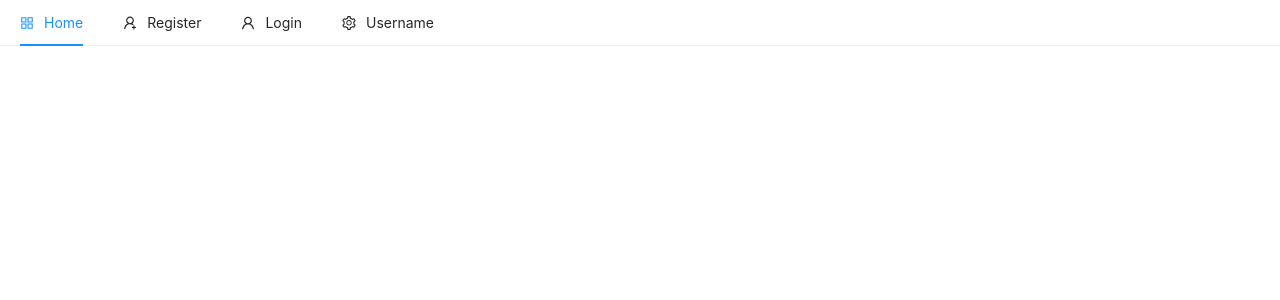
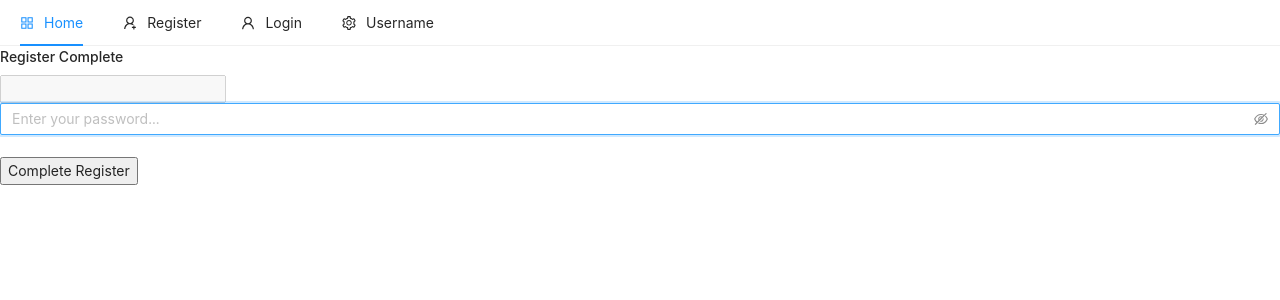
Before and after one commit to SaulAugusto115/MernEcommerce, a React (Create React App) app in the folder client/: page /register/complete in a window 1280 px wide. Shown: the top 300 px of the page. Built offline with nearby package versions, Linux system fonts and the light colour scheme.

Commit message:
Complete Registration Page with User Email Authemnticated

```diff
--- a/client/src/App.js
+++ b/client/src/App.js
@@ -9,16 +9,19 @@ import Home from './pages/Home';
 import Login from './pages/auth/Login';
 import Register from './pages/auth/Register';
 import Header from './components/nav/Header';
+import RegisterComplete from './pages/auth/RegisterComplete';
 
 
 const App = () =>  {
   return (
     <>
         <Header />
+        <ToastContainer />
         <Switch>
           <Route exact path="/" component={Home} />
           <Route exact path="/login" component={Login} />
           <Route exact path="/register" component={Register} />
+          <Route exact path="/register/complete" component={RegisterComplete} />
         </Switch>
     </>
   );
--- a/client/src/pages/auth/Register.js
+++ b/client/src/pages/auth/Register.js
@@ -1,7 +1,7 @@
 import React,{useState} from 'react';
 import {auth} from '../../firebase';
-import {toast,ToastContainer} from 'react-toastify';
-import 'react-toastify/dist/ReactToastify.css';
+import {toast} from 'react-toastify';
+
 
 const Register = () =>{
 
@@ -45,7 +45,7 @@ const registerForm = () => <form onSubmit={handleSubmit}>
                     <h4>
                         Register
                     </h4>
-                    <ToastContainer />
+
                     {registerForm()}
                 </div>
             </div>
--- /dev/null
+++ b/client/src/pages/auth/RegisterComplete.js
@@ -0,0 +1,137 @@
+import React,{useState, useEffect} from 'react';
+import {auth} from '../../firebase';
+import {toast} from 'react-toastify';
+import { Input, Space } from 'antd';
+import { EyeInvisibleOutlined, EyeTwoTone } from '@ant-design/icons';
+
+const {Password} = Input;
+
+const RegisterComplete = ({history}) =>{
+
+const [email,setEmail] = useState("");
+const [password,setPassword] = useState('');
+
+useEffect(() => {
+    setEmail(window.localStorage.getItem('emailForRegistration'))
+    console.log(window.location.href);
+    console.log(window.localStorage.getItem('emailForRegistration'))
+}, [])
+
+const handleSubmit = async (e) =>{
+  //()
+  e.preventDefault();
+
+  //console.log('ENV -->',process.env.REACT_APP_REGISTER_REDIRECT_URL);
+
+  /*const config ={
+        url: process.env.REACT_APP_REGISTER_REDIRECT_URL,
+        handleCodeInApp: true
+
+  }
+
+  await auth.sendSignInLinkToEmail(email,config);
+  toast.success(`Email is sent to ${email}, Click to link to complete your registration`);
+
+  //save user email inb local storage
+  window.localStorage.setItem('emailForRegistration', email);
+
+  //clear state
+  setEmail(""); */
+
+
+  //VALIDATION**//
+  if(!email || !password)
+  {
+      toast.error('Email and Password is required')
+      return;
+  }
+
+  if(password.length < 6)
+  {
+      toast.error('Password must be 6 characters long')
+      return;
+  }
+
+
+  try{
+
+    const result = await auth.signInWithEmailLink(email,window.location.href )
+
+    //console.log('RESULT ',result);
+
+    if(result.user.emailVerified)
+    {
+        //remove user email from localstorage
+
+        window.localStorage.removeItem('emailForRegistration');
+
+
+        //get user id token
+        let user = auth.currentUser
+
+        await user.updatePassword(password);
+
+        const idTokenResult = await user.getIdTokenResult();
+
+
+        //redux store
+        console.log("user",user,'idTokenResult',idTokenResult)
+
+
+        //rediret
+        history.push('/')
+
+    }
+
+  }catch(error)
+  {
+    console.log(error);
+    toast.error(error.message)
+  }
+
+
+
+};
+
+const completeRegistrationForm = () => <form onSubmit={handleSubmit}>
+
+    <input type="email" className="form-control" value={email} disabled />
+    <br />
+
+        {/*<input type="password" className="form-control" value={password} placeholder="Enter your password..."  onChange={e => setPassword(e.target.value)} autoFocus /> */}
+        <Password
+        className="form-control"
+        value={password}
+        placeholder="Enter your password..."
+        iconRender={visible => (visible ? <EyeTwoTone /> : <EyeInvisibleOutlined />)}
+        onChange={s => setPassword(s.target.value)}
+        autoFocus
+        />
+
+    <br/>
+    <br/>
+    <button type="submit" className="btn btn-raised">Complete Register</button>
+    <br/>
+
+
+
+</form>
+
+
+    return(
+        <div className="container p-5">
+            <div className="row">
+                <div className="col-md-6 offset-md-3">
+                    <h4>
+                        Register Complete
+                    </h4>
+
+                    {completeRegistrationForm()}
+                </div>
+            </div>
+
+        </div>
+    );
+}
+
+export default RegisterComplete;
```
